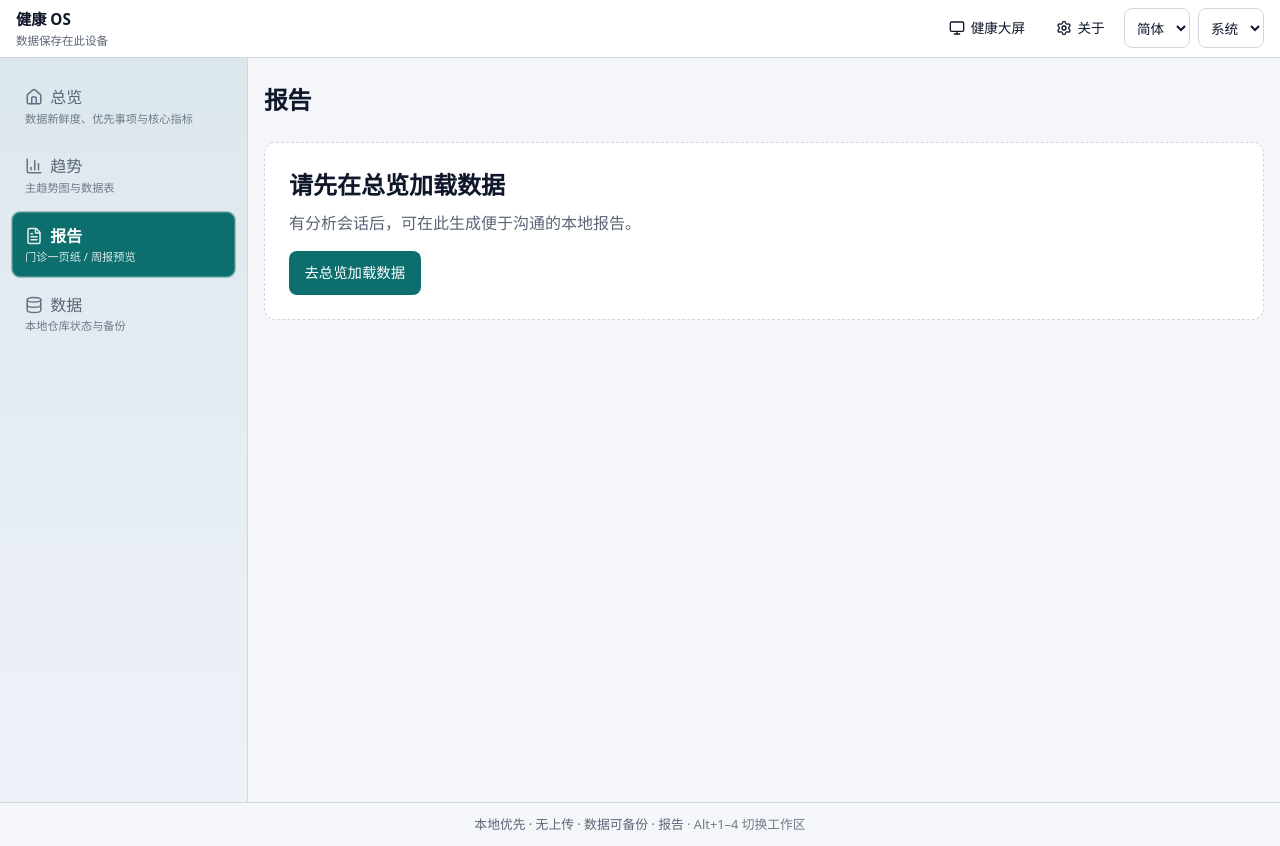
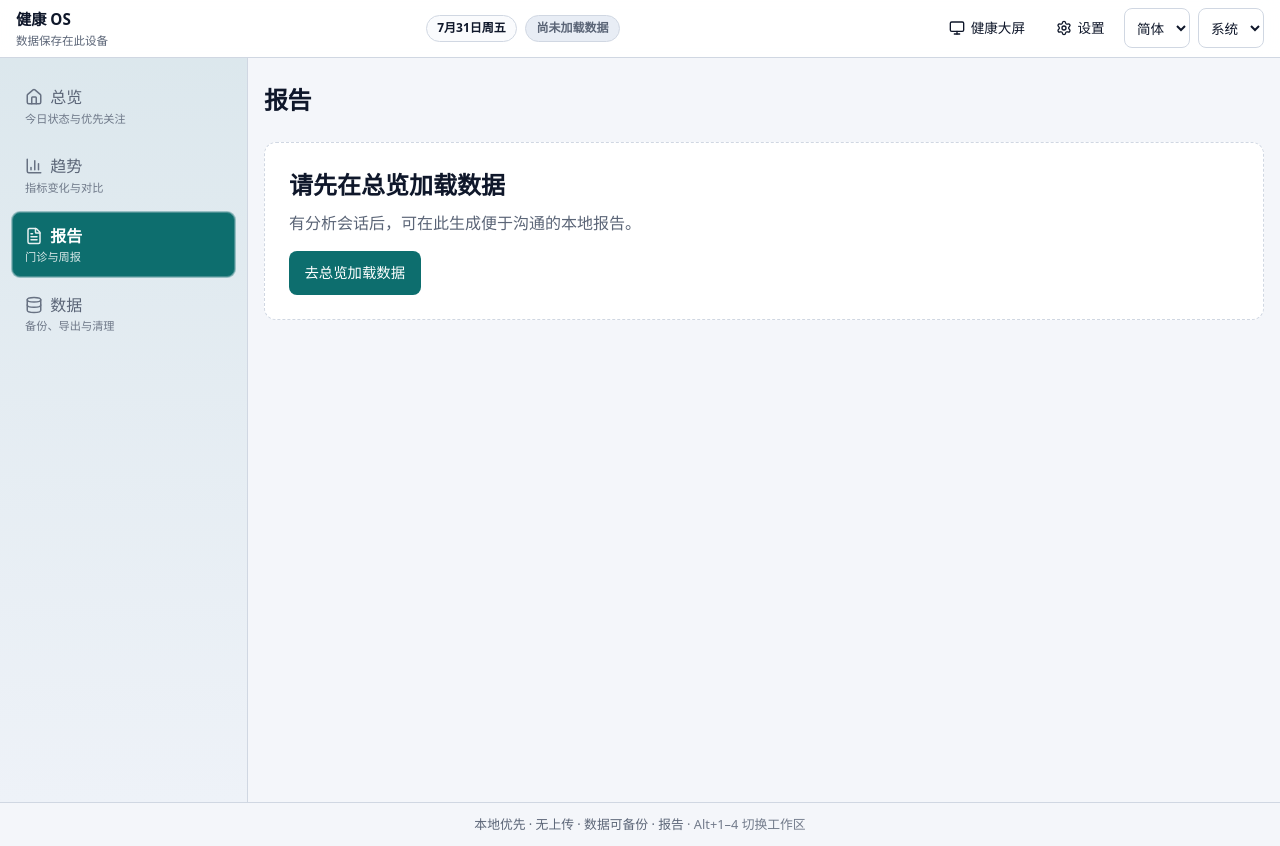
Before and after one commit to JohnWangggg/health-analyzer, a React (Vite) app in the folder web-ui/react-app/: page /reports in a window 1280 px wide. Built offline with nearby package versions, Linux system fonts and the light colour scheme.

Commit message:
feat(v2.5.13): health-product shell chrome and priority narrative
Topbar shows today date and data freshness chips; settings label;
sidebar blurbs are user-facing via i18n. Priority card links down to
signals evidence list with visual connector and lead signal emphasis.

```diff
--- a/web-ui/react-app/src/i18n/messages.ts
+++ b/web-ui/react-app/src/i18n/messages.ts
@@ -9,6 +9,10 @@ export type MessageKey =
   | 'nav.trends'
   | 'nav.reports'
   | 'nav.data'
+  | 'nav.overview.desc'
+  | 'nav.trends.desc'
+  | 'nav.reports.desc'
+  | 'nav.data.desc'
   | 'theme'
   | 'theme.system'
   | 'theme.light'
@@ -40,6 +44,9 @@ export type MessageKey =
   | 'overview.haeNotes'
   | 'overview.trendStrip.title'
   | 'overview.trendStrip.range'
+  | 'overview.signals.kicker'
+  | 'overview.signals.title'
+  | 'overview.signals.link'
   | 'overview.prompt.label'
   | 'overview.prompt.mode.full'
   | 'overview.prompt.mode.data'
@@ -146,6 +153,13 @@ export type MessageKey =
   | 'shell.install.body'
   | 'shell.install.action'
   | 'shell.install.dismiss'
+  | 'shell.settings'
+  | 'shell.aboutBody'
+  | 'shell.freshness.idle'
+  | 'shell.freshness.today'
+  | 'shell.freshness.yesterday'
+  | 'shell.freshness.days'
+  | 'shell.freshness.stale'
   | 'tv.enter'
   | 'tv.exit'
   | 'tv.dataUpdated'
@@ -352,6 +366,10 @@ const zh: Record<MessageKey, string> = {
   'nav.trends': '趋势',
   'nav.reports': '报告',
   'nav.data': '数据',
+  'nav.overview.desc': '今日状态与优先关注',
+  'nav.trends.desc': '指标变化与对比',
+  'nav.reports.desc': '门诊与周报',
+  'nav.data.desc': '备份、导出与清理',
   theme: '主题',
   'theme.system': '系统',
   'theme.light': '浅色',
@@ -389,6 +407,9 @@ const zh: Record<MessageKey, string> = {
   'overview.haeNotes': '增量导入摘要',
   'overview.trendStrip.title': '近况趋势',
   'overview.trendStrip.range': '趋势天数',
+  'overview.signals.kicker': '承接上方优先关注',
+  'overview.signals.title': '依据与线索',
+  'overview.signals.link': '查看依据与线索',
   'overview.prompt.label': '大模型提示词',
   'overview.prompt.mode.full': '完整',
   'overview.prompt.mode.data': '仅数据',
@@ -496,6 +517,14 @@ const zh: Record<MessageKey, string> = {
   'shell.install.body': '可将本应用安装到主屏幕，离线打开（数据仍仅本机）。',
   'shell.install.action': '安装',
   'shell.install.dismiss': '稍后',
+  'shell.settings': '设置',
+  'shell.aboutBody':
+    '本地优先健康分析。明细不上传服务器，无第三方埋点。非医疗器械、非诊断。',
+  'shell.freshness.idle': '尚未加载数据',
+  'shell.freshness.today': '数据截至今天',
+  'shell.freshness.yesterday': '数据截至昨天',
+  'shell.freshness.days': '数据 {n} 天前',
+  'shell.freshness.stale': '数据偏旧 · {n} 天前',
   'tv.enter': '健康大屏',
   'tv.exit': '退出大屏',
   'tv.dataUpdated': '数据截止 {end}',
@@ -715,6 +744,10 @@ const en: Record<MessageKey, string> = {
   'nav.trends': 'Trends',
   'nav.reports': 'Reports',
   'nav.data': 'Data',
+  'nav.overview.desc': 'Today status & priorities',
+  'nav.trends.desc': 'Metric trends & compare',
+  'nav.reports.desc': 'Visit & weekly notes',
+  'nav.data.desc': 'Backup, export & cleanup',
   theme: 'Theme',
   'theme.system': 'System',
   'theme.light': 'Light',
@@ -752,6 +785,9 @@ const en: Record<MessageKey, string> = {
   'overview.haeNotes': 'Incremental import notes',
   'overview.trendStrip.title': 'Recent trends',
   'overview.trendStrip.range': 'Trend window',
+  'overview.signals.kicker': 'Evidence for the priority above',
+  'overview.signals.title': 'Signals & clues',
+  'overview.signals.link': 'See evidence & clues',
   'overview.prompt.label': 'LLM prompt',
   'overview.prompt.mode.full': 'Full',
   'overview.prompt.mode.data': 'Data only',
@@ -859,6 +895,14 @@ const en: Record<MessageKey, string> = {
   'shell.install.body': 'Install to home screen for offline open (data stays on-device).',
   'shell.install.action': 'Install',
   'shell.install.dismiss': 'Later',
+  'shell.settings': 'Settings',
+  'shell.aboutBody':
+    'Local-first health analysis. Details never leave this device; no third-party analytics. Not a medical device or diagnosis.',
+  'shell.freshness.idle': 'No data loaded',
+  'shell.freshness.today': 'Data through today',
+  'shell.freshness.yesterday': 'Data through yesterday',
+  'shell.freshness.days': 'Data {n} days ago',
+  'shell.freshness.stale': 'Stale · {n} days ago',
   'tv.enter': 'TV mode',
   'tv.exit': 'Exit TV',
   'tv.dataUpdated': 'Data through {end}',
--- a/web-ui/react-app/src/layout/AppShell.tsx
+++ b/web-ui/react-app/src/layout/AppShell.tsx
@@ -1,4 +1,4 @@
-import { useEffect, useState } from 'react';
+import { useEffect, useMemo, useState } from 'react';
 import { NavLink, Outlet, useLocation, useNavigate } from 'react-router-dom';
 import { useTheme, type ThemeMode } from '../theme/ThemeProvider';
 import {
@@ -27,6 +27,13 @@ const NAV_KEYS: Record<WorkspaceId, MessageKey> = {
   data: 'nav.data',
 };
 
+const NAV_DESC_KEYS: Record<WorkspaceId, MessageKey> = {
+  overview: 'nav.overview.desc',
+  trends: 'nav.trends.desc',
+  reports: 'nav.reports.desc',
+  data: 'nav.data.desc',
+};
+
 /** Alt+1..4 → workspace (DigitN for layout-independent matching). */
 const KBD_WORKSPACE: Record<string, WorkspaceId> = {
   '1': 'overview',
@@ -50,17 +57,43 @@ function isEditableTarget(target: EventTarget | null): boolean {
   return Boolean(target.closest('[contenteditable="true"]'));
 }
 
-/** Shorten long source labels for the compact topbar chip. */
-function shortSource(label: string | null | undefined, max = 18): string | null {
-  if (!label) return null;
-  const trimmed = label.trim();
-  if (!trimmed) return null;
-  // Prefer basename for paths / fixture-like labels
-  const base = trimmed.includes('/')
-    ? trimmed.slice(trimmed.lastIndexOf('/') + 1)
-    : trimmed;
-  if (base.length <= max) return base;
-  return `${base.slice(0, max - 1)}…`;
+function formatTopbarDate(locale: AppLocaleUi): string {
+  const tag =
+    locale === 'en' ? 'en-US' : locale === 'zh-TW' ? 'zh-TW' : 'zh-CN';
+  try {
+    return new Intl.DateTimeFormat(tag, {
+      weekday: 'short',
+      month: 'short',
+      day: 'numeric',
+    }).format(new Date());
+  } catch {
+    return new Date().toISOString().slice(0, 10);
+  }
+}
+
+function freshnessChip(
+  days: number | null | undefined,
+  t: (k: MessageKey) => string,
+): { text: string; tone: 'ok' | 'watch' | 'alert' | 'neutral' } {
+  if (days == null) {
+    return { text: t('shell.freshness.idle'), tone: 'neutral' };
+  }
+  if (days <= 1) {
+    return {
+      text: days === 0 ? t('shell.freshness.today') : t('shell.freshness.yesterday'),
+      tone: 'ok',
+    };
+  }
+  if (days <= 7) {
+    return {
+      text: t('shell.freshness.days').replace('{n}', String(days)),
+      tone: 'watch',
+    };
+  }
+  return {
+    text: t('shell.freshness.stale').replace('{n}', String(days)),
+    tone: 'alert',
+  };
 }
 
 export function AppShell() {
@@ -71,7 +104,6 @@ export function AppShell() {
   const { active, setFromPath, setActive } = useWorkspaceStore();
   const [aboutOpen, setAboutOpen] = useState(false);
   const summary = useHealthStore((s) => s.summary);
-  const sourceLabel = useHealthStore((s) => s.sourceLabel);
   const { active: dashboardOn, toggle: toggleDashboard, setMode: setDashboard } =
     useDashboardMode();
 
@@ -79,7 +111,6 @@ export function AppShell() {
     setFromPath(location.pathname);
   }, [location.pathname, setFromPath]);
 
-  // Workspace nav: Alt+1..4 (capture phase; ignore editable fields / About sheet)
   useEffect(() => {
     const onKeyDown = (e: KeyboardEvent) => {
       if (!e.altKey || e.metaKey || e.ctrlKey || e.shiftKey) return;
@@ -109,9 +140,11 @@ export function AppShell() {
     navigate(path);
   };
 
-  const sessionChipText = summary
-    ? shortSource(sourceLabel) || t('shell.sessionReady')
-    : null;
+  const todayLabel = useMemo(() => formatTopbarDate(locale), [locale]);
+  const fresh = useMemo(
+    () => freshnessChip(summary?.freshnessDays, t),
+    [summary?.freshnessDays, t],
+  );
 
   return (
     <div className="app-shell" data-testid="app-shell" data-workspace={active}>
@@ -125,16 +158,25 @@ export function AppShell() {
           <strong>{t('brand')}</strong>
           <span className="brand-sub">{t('brandSub')}</span>
         </div>
+
+        <div className="topbar-context" data-testid="topbar-context">
+          <span className="shell-date-chip" data-testid="shell-date-chip">
+            {todayLabel}
+          </span>
+          <span
+            className={`shell-freshness-chip shell-freshness-${fresh.tone}`}
+            data-testid="shell-freshness-chip"
+            title={
+              summary?.dateRange?.end
+                ? `${summary.dateRange.start || '—'} → ${summary.dateRange.end}`
+                : t('shell.freshness.idle')
+            }
+          >
+            {fresh.text}
+          </span>
+        </div>
+
         <div className="header-actions">
-          {sessionChipText ? (
-            <span
-              className="shell-session-chip"
-              data-testid="shell-session-chip"
-              title={sourceLabel || t('shell.sessionReady')}
-            >
-              {sessionChipText}
-            </span>
-          ) : null}
           <Button
             variant="ghost"
             size="sm"
@@ -156,7 +198,7 @@ export function AppShell() {
             data-testid="open-about-sheet"
           >
             <ShellIcons.settings size={16} aria-hidden />
-            <span className="btn-label-text">{t('about')}</span>
+            <span className="btn-label-text">{t('shell.settings')}</span>
           </Button>
           <label className="sr-only" htmlFor="locale-select">
             Language
@@ -210,7 +252,7 @@ export function AppShell() {
                 <NavIcon id={w.id} className="nav-item-icon" />
                 <span>{t(NAV_KEYS[w.id])}</span>
               </span>
-              <small>{w.description}</small>
+              <small>{t(NAV_DESC_KEYS[w.id])}</small>
             </NavLink>
           ))}
         </aside>
@@ -252,20 +294,48 @@ export function AppShell() {
       <Sheet
         open={aboutOpen}
         onClose={() => setAboutOpen(false)}
-        title={t('about')}
+        title={t('shell.settings')}
       >
-        <p className="muted">
-          HealthCoreAdapter → @health-analyzer/lib. IndexedDB v5 sharded-v1.
-          No CDN / analytics. Product path is this React shell.
-        </p>
+        <p className="muted">{t('shell.aboutBody')}</p>
         <p className="muted" style={{ marginTop: '0.75rem' }}>
           {t('shell.defaultEntry')}
         </p>
+        <div className="about-prefs" style={{ marginTop: '1rem' }}>
+          <label className="user-ctx-field">
+            <span>{t('theme')}</span>
+            <select
+              className="theme-select"
+              value={mode}
+              onChange={(e) => setMode(e.target.value as ThemeMode)}
+              data-testid="about-theme-select"
+            >
+              <option value="system">{t('theme.system')}</option>
+              <option value="light">{t('theme.light')}</option>
+              <option value="dark">{t('theme.dark')}</option>
+            </select>
+          </label>
+          <label className="user-ctx-field" style={{ marginTop: '0.75rem' }}>
+            <span>Language</span>
+            <select
+              className="theme-select"
+              value={locale}
+              onChange={(e) => setLocale(e.target.value as AppLocaleUi)}
+              data-testid="about-locale-select"
+            >
+              <option value="zh-CN">简体</option>
+              <option value="zh-TW">繁體</option>
+              <option value="en">EN</option>
+            </select>
+          </label>
+        </div>
         <details className="about-legacy-fold" style={{ marginTop: '0.75rem' }}>
           <summary className="muted" style={{ cursor: 'pointer' }}>
             {t('shell.recoveryTitle')}
           </summary>
-          <p className="muted" style={{ marginTop: '0.5rem', fontSize: '0.9rem' }}>
+          <p
+            className="muted"
+            style={{ marginTop: '0.5rem', fontSize: '0.9rem' }}
+          >
             {t('shell.recoveryHint')}
           </p>
         </details>
--- a/web-ui/react-app/src/pages/OverviewPage.tsx
+++ b/web-ui/react-app/src/pages/OverviewPage.tsx
@@ -545,6 +545,7 @@ export function OverviewPage() {
                     priorityTone={p.tone}
                     freshnessText={f.text}
                     freshnessTone={f.tone}
+                    signalsLabel={t('overview.signals.link')}
                   />
                   <div className="primary-actions" data-testid="primary-actions">
                     <Button
--- a/web-ui/react-app/src/styles/app.css
+++ b/web-ui/react-app/src/styles/app.css
@@ -306,6 +306,55 @@
   max-width: 18rem;
 }
 
+/* Date + data freshness — product context, not engineering chips */
+.topbar-context {
+  display: flex;
+  align-items: center;
+  flex-wrap: wrap;
+  gap: 0.35rem 0.5rem;
+  min-width: 0;
+  flex: 1 1 auto;
+  justify-content: center;
+}
+.shell-date-chip,
+.shell-freshness-chip {
+  display: inline-flex;
+  align-items: center;
+  max-width: 14rem;
+  overflow: hidden;
+  text-overflow: ellipsis;
+  white-space: nowrap;
+  border-radius: 999px;
+  padding: 0.2rem 0.65rem;
+  font-size: 0.75rem;
+  font-weight: 600;
+  border: 1px solid var(--border);
+  background: var(--bg-muted);
+  color: var(--text-muted);
+}
+.shell-date-chip {
+  color: var(--text);
+  background: color-mix(in srgb, var(--bg-elevated) 80%, var(--bg-muted));
+}
+.shell-freshness-ok {
+  color: var(--ok);
+  border-color: color-mix(in srgb, var(--ok) 40%, var(--border));
+  background: color-mix(in srgb, var(--ok) 12%, var(--bg-muted));
+}
+.shell-freshness-watch {
+  color: var(--watch);
+  border-color: color-mix(in srgb, var(--watch) 40%, var(--border));
+  background: color-mix(in srgb, var(--watch) 12%, var(--bg-muted));
+}
+.shell-freshness-alert {
+  color: var(--danger);
+  border-color: color-mix(in srgb, var(--danger) 40%, var(--border));
+  background: color-mix(in srgb, var(--danger) 10%, var(--bg-muted));
+}
+.shell-freshness-neutral {
+  color: var(--text-muted);
+}
+
 .header-actions {
   margin-left: auto;
   display: flex;
@@ -314,9 +363,10 @@
   justify-content: flex-end;
   gap: var(--space-2);
   min-width: 0;
-}
-
-/* Compact session status in topbar */
+  flex-shrink: 0;
+}
+
+/* Compact session status in topbar (legacy class kept) */
 .shell-session-chip {
   display: inline-flex;
   align-items: center;
@@ -341,7 +391,7 @@
 @media (max-width: 640px) {
   .brand {
     flex: 0 1 auto;
-    max-width: min(42vw, 9.5rem);
+    max-width: min(36vw, 8.5rem);
   }
   .brand .brand-sub,
   .brand span {
@@ -350,6 +400,19 @@
   .brand strong {
     font-size: 0.9rem;
     max-width: 100%;
+  }
+  .topbar-context {
+    flex: 1 1 auto;
+    justify-content: flex-start;
+    min-width: 0;
+  }
+  .shell-date-chip {
+    display: none;
+  }
+  .shell-freshness-chip {
+    max-width: 8rem;
+    font-size: 0.68rem;
+    padding: 0.12rem 0.45rem;
   }
   .header-actions {
     gap: 0.2rem;
@@ -364,7 +427,6 @@
     padding: var(--space-2) var(--space-3);
     gap: var(--space-2);
   }
-  /* Compact controls — full labels still in title/aria */
   .header-actions .theme-select {
     max-width: 4.25rem;
     min-height: 36px;
@@ -379,7 +441,11 @@
 }
 
 @media (max-width: 390px) {
-  .shell-session-chip {
+  .shell-session-chip,
+  .shell-freshness-chip {
+    display: none;
+  }
+  .topbar-context {
     display: none;
   }
   [data-testid='btn-dashboard-mode'] {
@@ -1175,11 +1241,78 @@
   grid-template-columns: minmax(9rem, 11rem) 1fr;
   gap: var(--space-4);
   align-items: stretch;
+  position: relative;
 }
 @media (max-width: 640px) {
   .status-band {
     grid-template-columns: 1fr;
   }
+  .status-band-rail {
+    display: none;
+  }
+}
+.status-band-rail {
+  position: absolute;
+  left: calc(50% - 0.5px);
+  bottom: -1.1rem;
+  width: 2px;
+  height: 1.1rem;
+  background: linear-gradient(
+    180deg,
+    color-mix(in srgb, var(--domain-recovery) 55%, transparent),
+    color-mix(in srgb, var(--border) 80%, transparent)
+  );
+  pointer-events: none;
+  display: none;
+}
+@media (min-width: 901px) {
+  .command-layer-metrics .status-band-rail,
+  .command-layer-status .status-band-rail {
+    display: block;
+    left: 5.5rem;
+  }
+}
+.status-band-link {
+  display: inline-flex;
+  align-items: center;
+  gap: 0.35rem;
+  margin-top: 0.75rem;
+  font-size: 0.88rem;
+  font-weight: 600;
+  color: var(--domain-recovery);
+  text-decoration: none;
+}
+.status-band-link:hover {
+  text-decoration: underline;
+}
+.status-band-link-arrow {
+  font-size: 0.95rem;
+  opacity: 0.85;
+}
+.signal-list-linked {
+  scroll-margin-top: calc(var(--nav-height) + 0.75rem);
+  border: 1px solid color-mix(in srgb, var(--domain-recovery) 22%, var(--border));
+  border-radius: var(--radius);
+  padding: var(--space-3) var(--space-4);
+  background: color-mix(in srgb, var(--domain-recovery) 5%, var(--bg-elevated));
+}
+.signal-list-head {
+  margin-bottom: var(--space-2);
+}
+.signal-list-kicker {
+  margin: 0 0 0.15rem;
+  font-size: 0.72rem;
+  font-weight: 600;
+  letter-spacing: 0.04em;
+  text-transform: uppercase;
+}
+.signal-list-linked .section-title {
+  margin: 0;
+}
+.signal-item-lead {
+  box-shadow: inset 3px 0 0 0 var(--domain-recovery);
+  border-radius: var(--radius-sm);
+  padding-left: 0.35rem;
 }
 .status-band-score {
   display: flex;
```
Also changed, not shown: web-ui/react-app/src/features/overview/SignalList.tsx (+10 -4 lines), web-ui/react-app/src/features/overview/StatusBand.tsx (+17 -1 lines), 2 other files (tests, documents, lock files or other folders).
